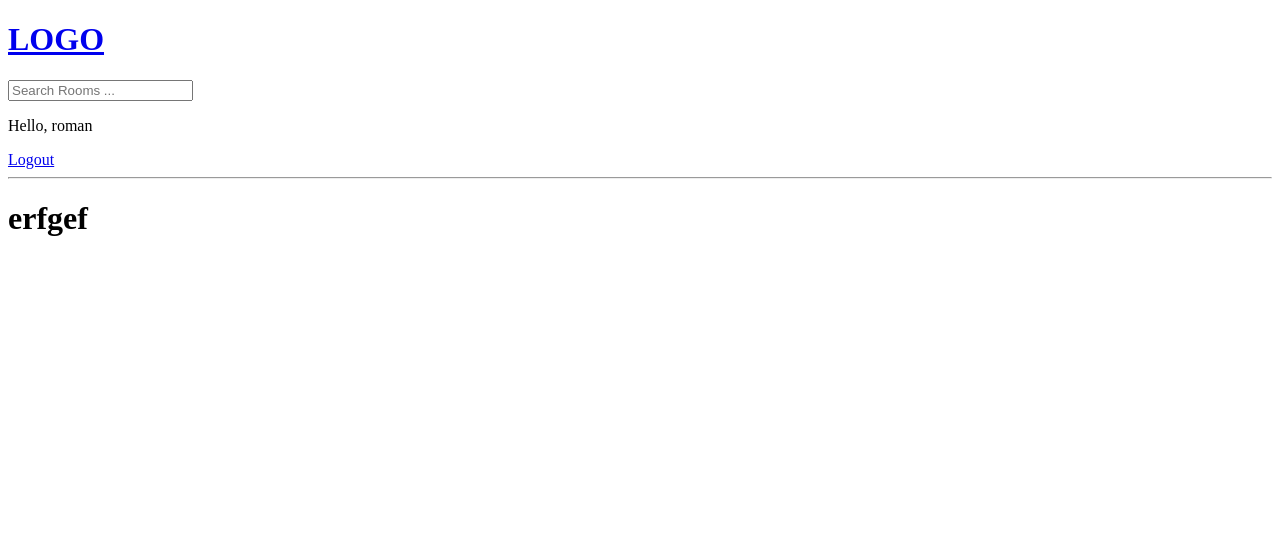
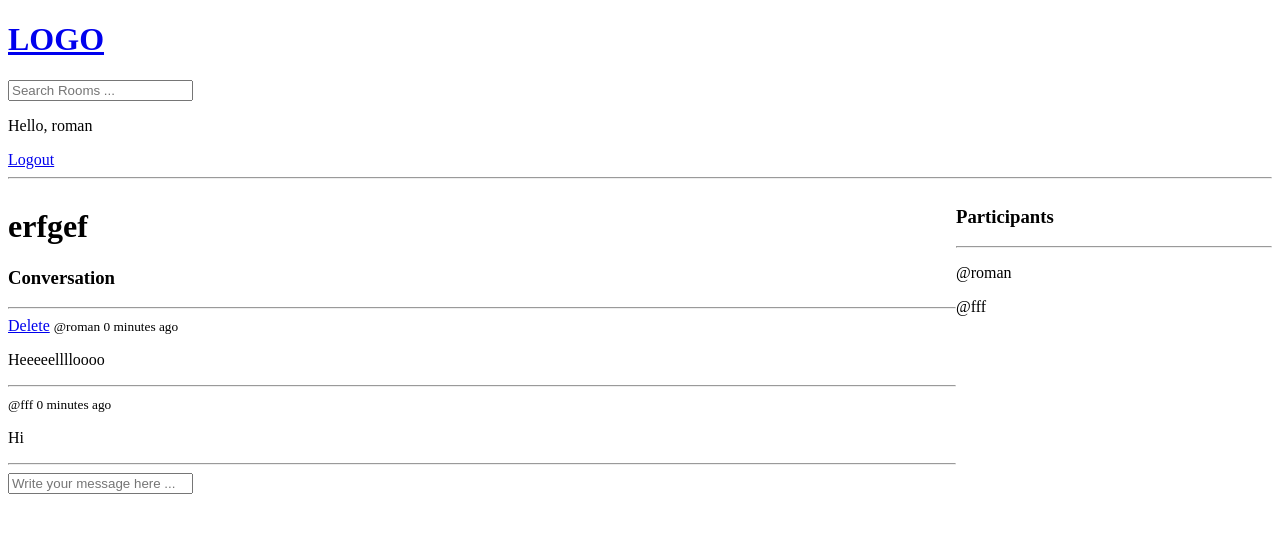
Before and after one commit to RomanRybitskyi/studybud, a Django app: page /room/5/ in a window 1280 px wide. Shown: the top 533 px of the page. Run offline with Django 5.2, Linux system fonts and the light colour scheme; a user stored in the database is signed in; data comes from the database, SQL or seed files in the repository; both versions use the stored data as it was after the commit.

Commit message:
Adding feature to create messages in rooms

```diff
--- a/studybud/base/models.py
+++ b/studybud/base/models.py
@@ -7,7 +7,7 @@ class Room(models.Model):
     topic = models.ForeignKey("Topic", on_delete=models.SET_NULL, null=True)
     name = models.CharField(max_length=200)
     description = models.TextField(null=True, blank=True)
-    # participants =
+    participants = models.ManyToManyField(User, related_name="participants", blank=True)
     updated = models.DateTimeField(auto_now=True)
     created = models.DateTimeField(auto_now_add=True)
 
--- a/studybud/base/templates/base/room.html
+++ b/studybud/base/templates/base/room.html
@@ -1,15 +1,50 @@
-<!DOCTYPE html>
-<html lang="en">
-<head>
-    <meta charset="UTF-8">
-    <title>Title</title>
-</head>
-<body>
 {%extends "main.html"%}
 {% block content %}
-<h1>{{room.name}}</h1>
+<style>
+    .room-container {
+        display: grid;
+        grid-template-columns: 3fr 1fr;
+    }
+</style>
+<div class="room-container">
+    <div>
+        <h1>{{room.name}}</h1>
+        <p>{{room.description}}</p>
+        <div class="comment-wrapper">
+            <h3>Conversation</h3>
+            <hr>
+            {% for message in room_messages %}
+            <div>
+                {% if request.user == message.user %}
+                <a href="{% url 'delete-message' message.id%}">Delete</a>
+                {% endif %}
+                <small>@{{message.user}} {{message.created | timesince}} ago</small>
+                <p>{{message.body}}</p>
+                <hr>
+            </div>
+            {% endfor %}
+        </div>
+
+        {% if request.user.is_authenticated %}
+        <div class="comment-form">
+            <form action="" method="POST">
+                {% csrf_token %}
+                <input type="text" name="body" placeholder="Write your message here ..."/>
+            </form>
+        </div>
+        {% endif %}
+    </div>
+    <div>
+        <h3>Participants</h3>
+        <hr>
+        {% for user in participants %}
+        <div>
+            <p>
+                @{{user.username}}
+            </p>
+        </div>
+        {% endfor %}
+    </div>
+</div>
 
 {% endblock content%}
-
-</body>
-</html>
--- a/studybud/base/urls.py
+++ b/studybud/base/urls.py
@@ -12,4 +12,5 @@ urlpatterns = [
     path("create-room/", views.createRoom, name="create-room"),
     path("update-room/<str:pk>/", views.updateRoom, name="update-room"),
     path("delete-room/<str:pk>/", views.deleteRoom, name="delete-room"),
+    path("delete-message/<str:pk>/", views.deleteMessage, name="delete-message"),
 ]
--- a/studybud/base/views.py
+++ b/studybud/base/views.py
@@ -4,7 +4,7 @@ from django.contrib.auth.forms import UserCreationForm
 from django.http import HttpResponse, HttpResponseRedirect
 from django.shortcuts import render, redirect
 from django.contrib import messages
-from .models import Room, Topic, User
+from .models import Room, Topic, User, Message
 from .forms import RoomForm
 from django.db.models import Q
 
@@ -77,7 +77,18 @@ def home(request):
 
 def room(request, pk):
     room = Room.objects.get(id=pk)
-    context = {"room": room}
+    room_messages = room.message_set.all().order_by('-created')
+    participants = room.participants.all()
+    if request.method == 'POST':
+        message = Message.objects.create(
+            user=request.user,
+            room=room,
+            body=request.POST.get('body'),
+        )
+        room.participants.add(request.user)
+        return redirect('room', pk=room.id)
+
+    context = {"room": room, "room_messages": room_messages, "participants": participants}
     return render(request, 'base/room.html', context)
 
 
@@ -121,3 +132,15 @@ def deleteRoom(request, pk):
         room.delete()
         return redirect('home')
     return render(request, 'base/delete.html', {'obj': room})
+
+@login_required(login_url='login')
+def deleteMessage(request, pk):
+    message = Message.objects.get(id=pk)
+
+    if request.user != message.user:
+        return HttpResponse("You are not allowed to delete this message.")
+
+    if request.method == 'POST':
+        message.delete()
+        return redirect('home')
+    return render(request, 'base/delete.html', {'obj': message})
```
Also changed, not shown: studybud/base/migrations/0003_alter_room_options_room_participants.py (added), studybud/db.sqlite3.
